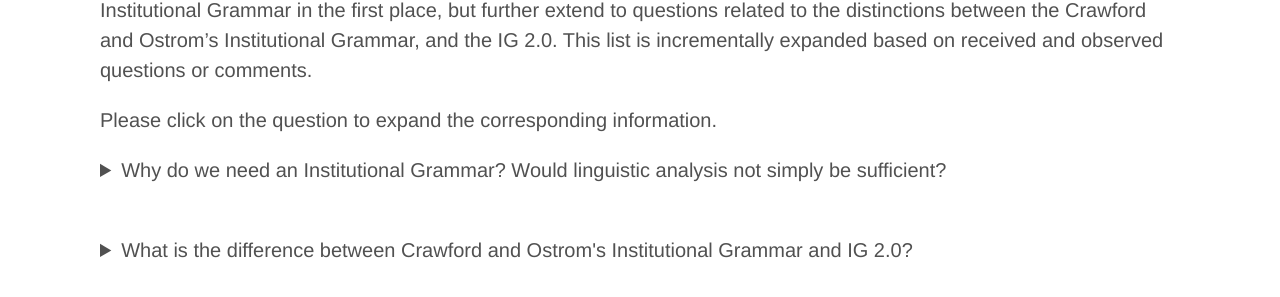
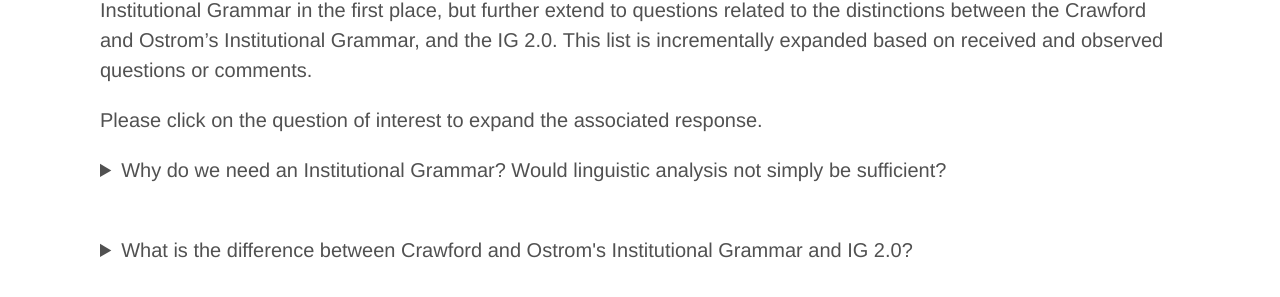
Before and after one commit to InstitutionalGrammar/IG-Book, a Jekyll site: the page built from faq.md, in a window 1280 px wide. Shown: the part 273-570 px from the top of the page. Built offline with Jekyll 4.4.1, drawn with Linux system fonts in a browser that asks for light colours.

Commit message:
Minor language refinement.

```diff
--- a/faq.md
+++ b/faq.md
@@ -7,7 +7,7 @@ title: IG Book
 
 This page contains explanations to general questions researchers or practitioners might have when they encounter the Institutional Grammar in the first place, but further extend to questions related to the distinctions between the Crawford and Ostrom's Institutional Grammar, and the IG 2.0. This list is incrementally expanded based on received and observed questions or comments.
 
-Please click on the question to expand the corresponding information.
+Please click on the question of interest to expand the associated response.
 
 <details>
   <summary>Why do we need an Institutional Grammar? Would linguistic analysis not simply be sufficient?</summary><br/>
```
